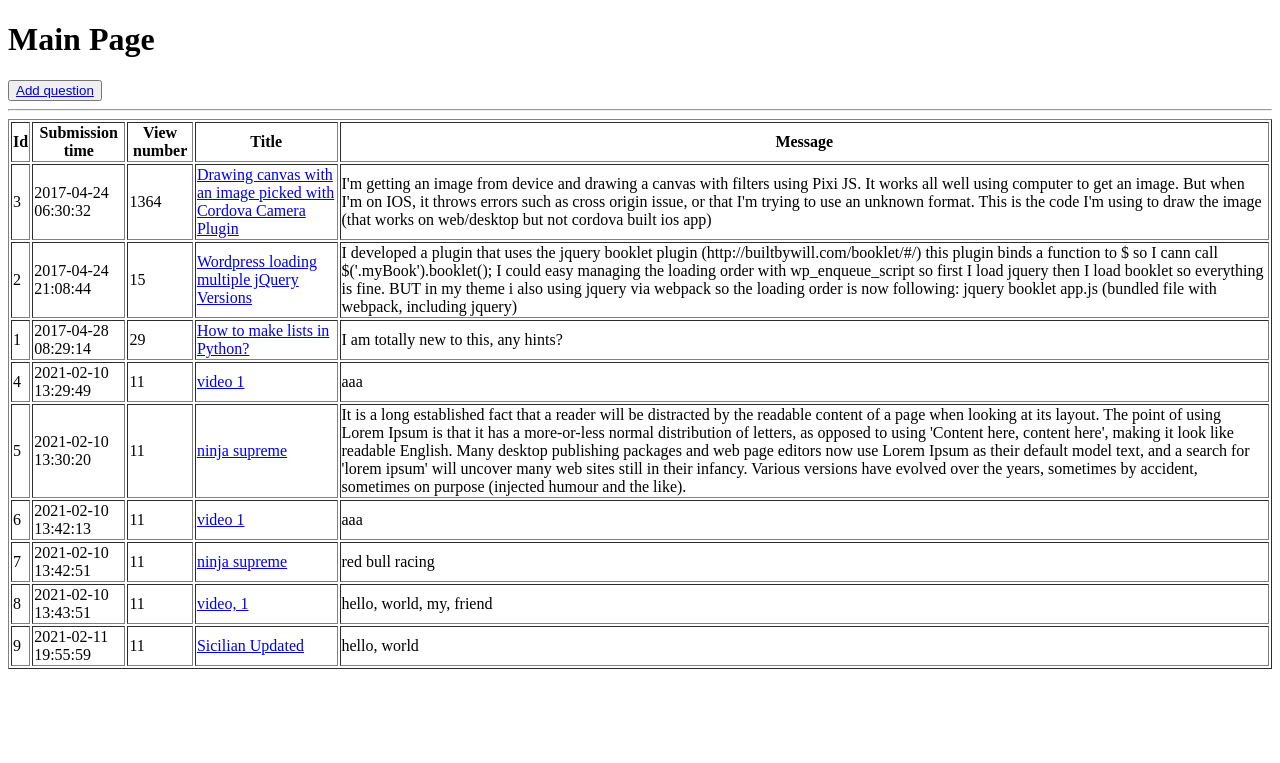
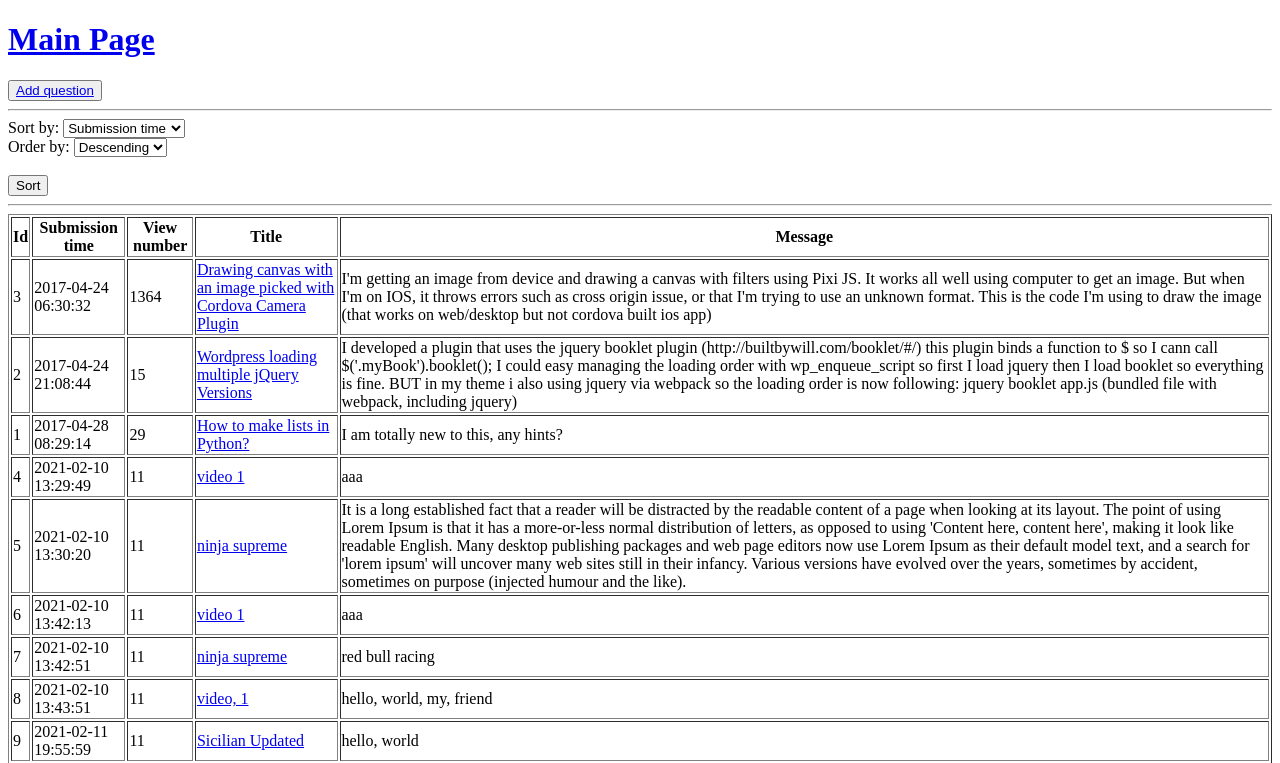
Before and after one commit to ddeer1109/AskMate-python-flask, a Flask app: page / in a window 1280 px wide. Shown: the top 763 px of the page. Run offline with Flask 2, Linux system fonts and the light colour scheme; some libraries are stand-ins or nearby versions.

Commit message:
build template for sorting funcionality at list.html

```diff
--- a/templates/list.html
+++ b/templates/list.html
@@ -6,12 +6,33 @@
 </head>
 <body>
 
-    <h1>Main Page</h1>
+    <a href="/"><h1>Main Page</h1></a>
+
     <button>
         <a href="{{ url_for('display_add_question') }}">Add question</a>
     </button>
 
 
+    <hr>
+    <form action="" method="get">
+        <label for="order_by" >Sort by:</label>
+        <select id="order_by" name="order_by">
+            <option value="title">Title</option>
+            <option selected value="submission_time">Submission time</option>
+            <option value="message">Message</option>
+            <option value="view_number">Number of views</option>
+            <option value="vote_number">Number of votes</option>
+        </select>
+        <br>
+        <label for="order_direction">Order by:</label>
+        <select id="order_direction" name="order_direction">
+            <option selected value="desc">Descending</option>
+            <option value="asc">Ascending</option>
+        </select>
+        <br>
+        <br>
+        <input type="submit" value="Sort">
+    </form>
     <hr>
 
     <table border="1">
```
